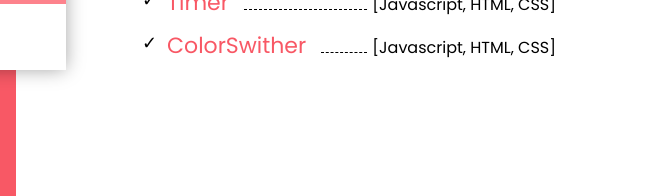
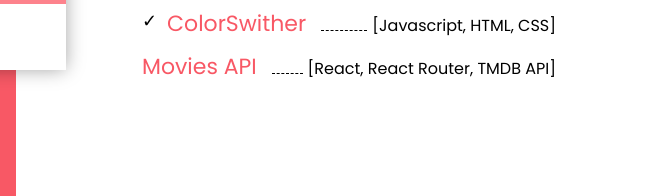
Before and after one commit to Legrito/resume, a plain HTML site: page index.html in a window 1280 px wide. Both pictures are taken after a click on the button "PROJECTS". Shown: the part 604-800 px from the top of the page, 624-1280 px from the left. Drawn offline with Linux system fonts and the light colour scheme.

Commit message:
Update index.html

```diff
--- a/index.html
+++ b/index.html
@@ -62,6 +62,9 @@
             <li><span class="wrapper">
               <a href="https://legrito.github.io/goit-js-hw-11-color-switch/" target="_blank" rel="noreferrer noopener" class="project-link">ColorSwither</a>
               <span class="stack">[Javascript, HTML, CSS]</span></span></li>
+            <li><span class="wrapper">
+              <a href="https://legrito-hw-four.netlify.app/" target="_blank" rel="noreferrer noopener" class="project-link">Movies API</a>
+              <span class="stack">[React, React Router, TMDB API]</span></span></li>
           </ol>
         </div>
 
```
